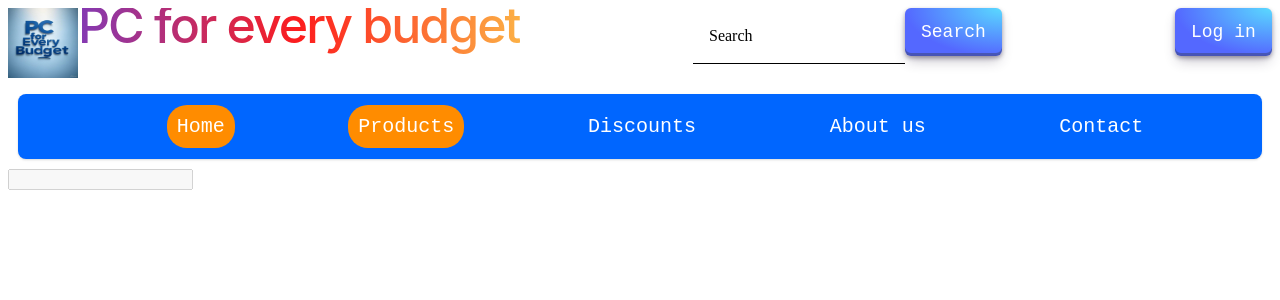
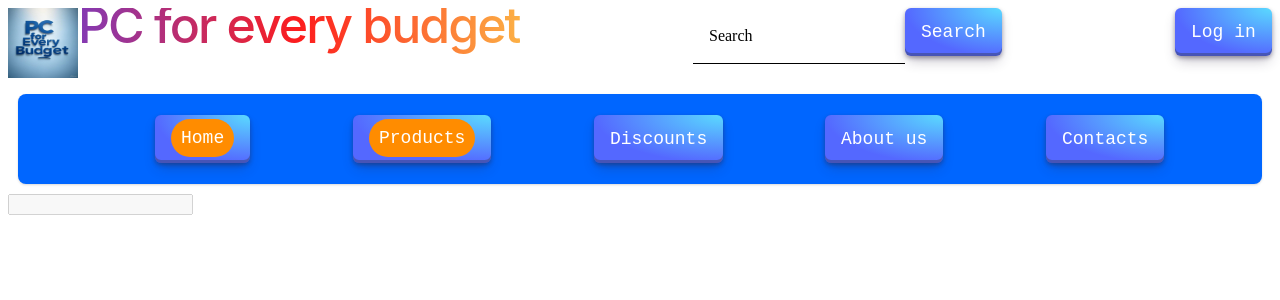
Before and after one commit to Boris-bg/PC-for-every-budget, an Angular app: page / in a window 1280 px wide. Shown: the top 300 px of the page. Built offline with nearby package versions, Linux system fonts and the light colour scheme.

Commit message:
update navigation to use buttons instead of links; adjust styles for better layout todo -> make navigation

```diff
--- a/src/app/app.css
+++ b/src/app/app.css
@@ -104,8 +104,9 @@ ul li {
   transition: all 0.3s ease;;
 }
 
-ul li a {
+ul li p {
   padding: 10px;
+  margin-bottom: 20px;
 }
 
 nav {
--- a/src/app/app.html
+++ b/src/app/app.html
@@ -23,19 +23,19 @@
     <nav>
       <ul>
         <li>
-          <a routerLink="/" style="background: darkorange; border-radius: 20px" >Home</a>
+          <button><p style="background: darkorange; border-radius: 20px">Home</p></button>
         </li>
         <li>
-          <a routerLink="/products" style="background: darkorange; border-radius: 20px" >Products</a>
+          <button><p style="background: darkorange; border-radius: 20px">Products</p></button>
         </li>
         <li>
-          <a routerLink="/discount">Discounts</a>
+          <button>Discounts</button>
         </li>
         <li>
-          <a routerLink="/about">About us</a>
+          <button>About us</button>
         </li>
         <li>
-          <a routerLink="/contact">Contact</a>
+          <button>Contacts</button>
         </li>
       </ul>
     </nav>
```
